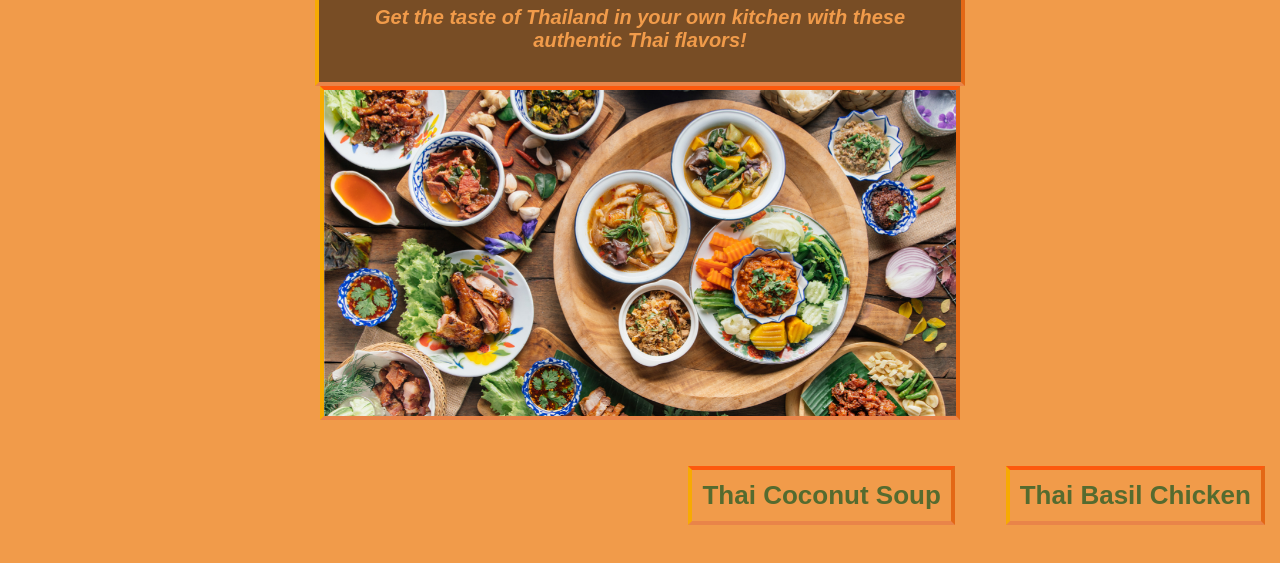
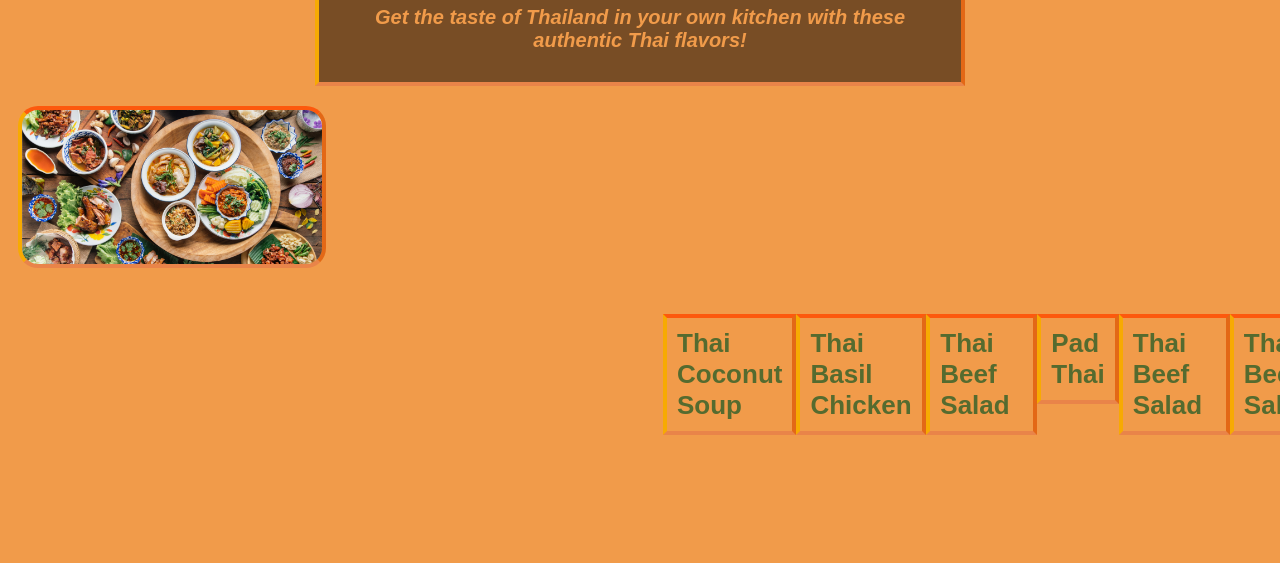
Before and after one commit to Alina7121/odin-recipes, a plain HTML site: page index.html in a window 1280 px wide. Shown: the part 115-678 px from the top of the page. Drawn offline with Linux system fonts and the light colour scheme.

Commit message:
deleted extra style.css sheets

```diff
--- a/index.html
+++ b/index.html
@@ -26,6 +26,11 @@
            <li><div class="recipe"><b><a href="recipes/ThaiCoconutSoup.html"> Thai Coconut Soup </a></b></li>
            <li><div class="recipe"><b><a href="recipes/ThaiBasilChicken.html"> Thai Basil Chicken </a></b></li>
            <li><div class="recipe"><b><a href="recipes/ThaiBeefSalad.html"> Thai Beef Salad </a></b></li>
+           <li><div class="recipe"><b><a href="recipes/ThaiBeefSalad.html"> Pad Thai </a></b></li>
+           <li><div class="recipe"><b><a href="recipes/ThaiBeefSalad.html"> Thai Beef Salad </a></b></li>
+            <li><div class="recipe"><b><a href="recipes/ThaiBeefSalad.html"> Thai Beef Salad </a></b></li>
+            <li><div class="recipe"><b><a href="recipes/ThaiBeefSalad.html"> Thai Beef Salad </a></b></li>
+            <li><div class="recipe"><b><a href="recipes/ThaiBeefSalad.html"> Thai Beef Salad </a></b></li>
            </ul>
         </div>
     </div>
--- a/recipes/style1.css
+++ /dev/null
@@ -1,12 +0,0 @@
-/*Thai Coconut Soup */
-img {
-    height: auto;
-    width: 300px;
-    border-bottom: 4px solid hsl(22, 78%, 60%);
-    border-top: 4px solid hsl(19, 98%, 52%);
-    border-left: 4px solid hsl(41, 98%, 49%);
-    border-right: 4px solid hsl(24, 82%, 49%);
-    border-radius: 20px;
-    margin-top: 20px;
-    margin-left: 10px;
-}
--- a/recipes/style2.css
+++ /dev/null
@@ -1,13 +0,0 @@
-/*Thai Basil Chicken */
-img {
-    height: auto;
-    width: 300px;
-    border-bottom: 4px solid hsl(22, 78%, 60%);
-    border-top: 4px solid hsl(19, 98%, 52%);
-    border-left: 4px solid hsl(41, 98%, 49%);
-    border-right: 4px solid hsl(24, 82%, 49%);
-    margin-left: auto;
-    margin-right: auto;
-    border-radius: 20px;
-margin-top: 20px;
-margin-left: 10px;}
--- a/recipes/style3.css
+++ /dev/null
@@ -1,12 +0,0 @@
-/*Thai Beef Salad */
-img {
-    height: auto;
-    width: 300px;
-    border-radius: 20px;
-    margin-left: 10px;
-    margin-top: 20px;
-    border-bottom: 4px solid hsl(22, 78%, 60%);
-    border-top: 4px solid hsl(19, 98%, 52%);
-    border-left: 4px solid hsl(41, 98%, 49%);
-    border-right: 4px solid hsl(24, 82%, 49%);
-}
--- a/style.css
+++ b/style.css
@@ -70,3 +70,17 @@ img {
   body {
     background: url(sweettexture.jpg) top center no-repeat fixed padding-box content-box #f19b4a;
   }
+/*Recipes--------------------------------------------------------------------------------------------*/
+
+img {
+  height: auto;
+  width: 300px;
+  border-bottom: 4px solid hsl(22, 78%, 60%);
+  border-top: 4px solid hsl(19, 98%, 52%);
+  border-left: 4px solid hsl(41, 98%, 49%);
+  border-right: 4px solid hsl(24, 82%, 49%);
+  margin-left: auto;
+  margin-right: auto;
+  border-radius: 20px;
+margin-top: 20px;
+margin-left: 10px;}
```
Also changed, not shown: recipes/ThaiBasilChicken.html (+1 -1 lines), recipes/ThaiBeefSalad.html (+1 -1 lines), recipes/ThaiCoconutSoup.html (+1 -1 lines).
